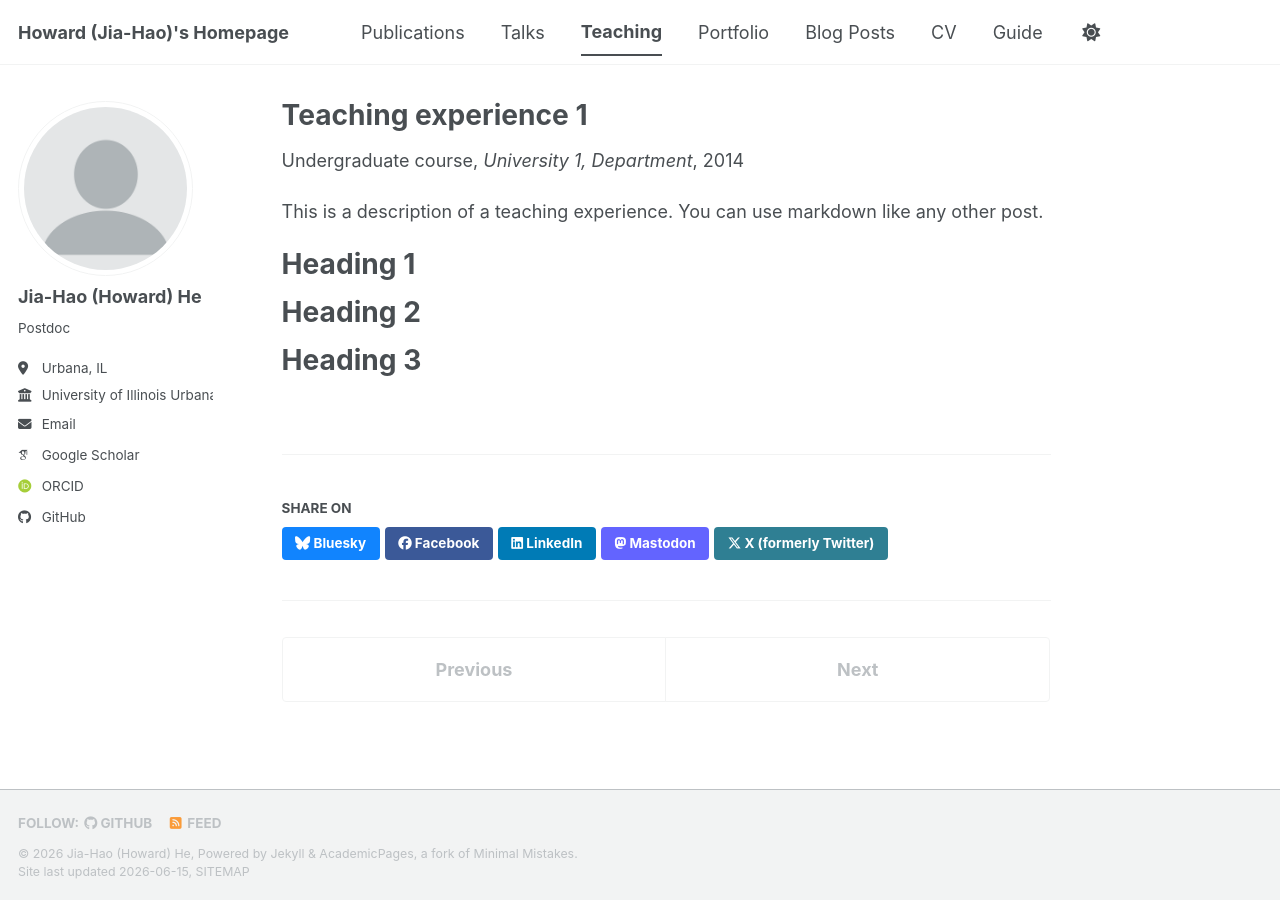
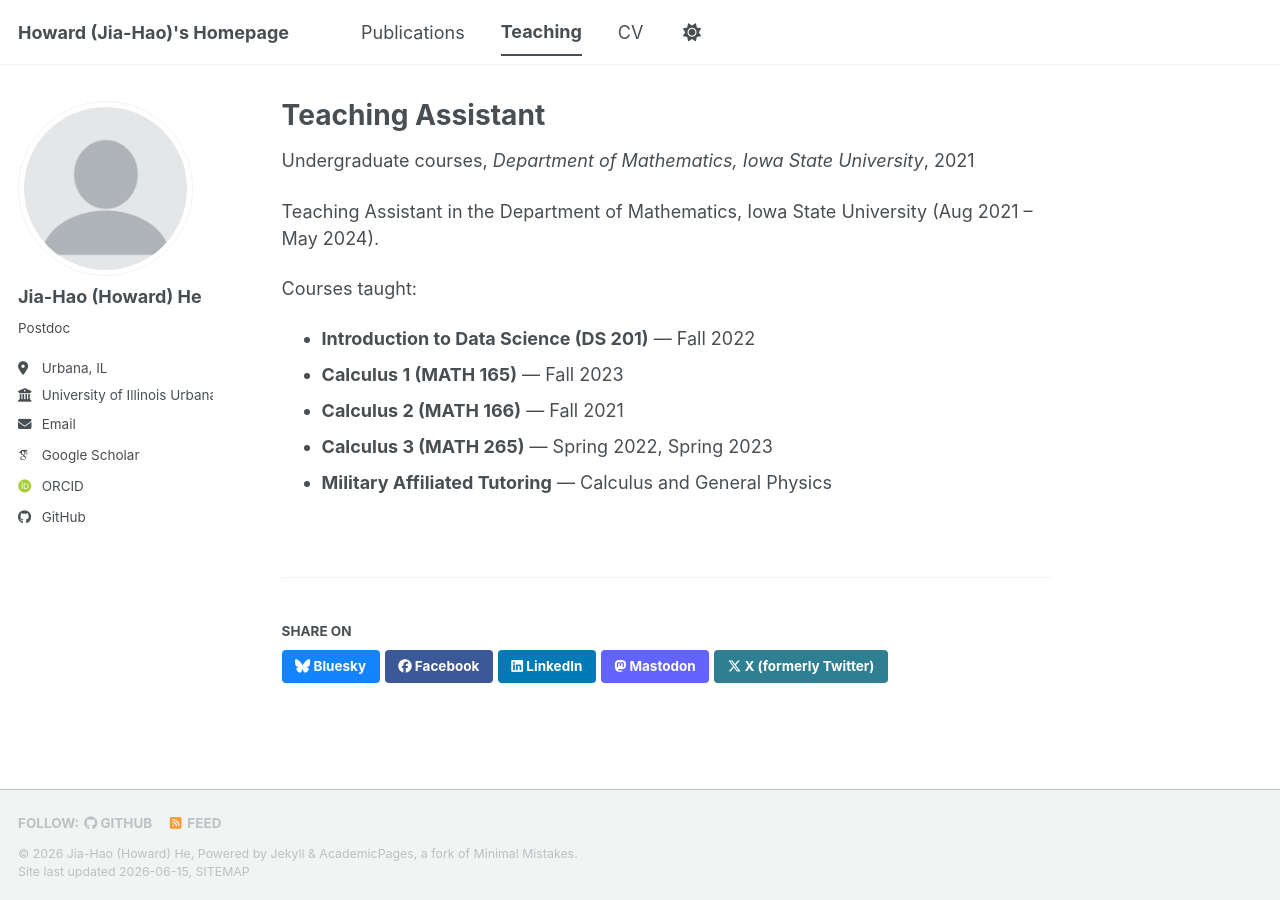
Before and after one commit to howardjhe/howardjhe.github.io, a Jekyll site: the page built from _teaching/2014-spring-teaching-1.md, in a window 1280 px wide. Built offline with Jekyll 4.4.1, drawn with Linux system fonts in a browser that asks for light colours; some web fonts are replaced; a script bundle is joined from its source files by our own code; library files that are not in the unit come from our copies.

Commit message:
06-14-update2

```diff
--- a/_teaching/2014-spring-teaching-1.md
+++ b/_teaching/2014-spring-teaching-1.md
@@ -1,20 +1,20 @@
 ---
-title: "Teaching experience 1"
+title: "Teaching Assistant"
 collection: teaching
-type: "Undergraduate course"
-permalink: /teaching/2014-spring-teaching-1
-venue: "University 1, Department"
-date: 2014-01-01
-location: "City, Country"
+type: "Undergraduate courses"
+permalink: /teaching/iowa-state-ta
+venue: "Department of Mathematics, Iowa State University"
+date: 2021-08-01
+end_date: 2024-05-01
+location: "Ames, IA"
 ---
 
-This is a description of a teaching experience. You can use markdown like any other post.
+Teaching Assistant in the Department of Mathematics, Iowa State University (Aug 2021 – May 2024).
 
-Heading 1
-======
+Courses taught:
 
-Heading 2
-======
-
-Heading 3
-======
+- **Introduction to Data Science (DS 201)** — Fall 2022
+- **Calculus 1 (MATH 165)** — Fall 2023
+- **Calculus 2 (MATH 166)** — Fall 2021
+- **Calculus 3 (MATH 265)** — Spring 2022, Spring 2023
+- **Military Affiliated Tutoring** — Calculus and General Physics
```
Also changed, not shown: _data/navigation.yml (+0 -15 lines), _pages/about.md (+2 -2 lines), _pages/cv.md (+5 -1 lines), _publications/2026-01-01-geoderma-soil-om-segmentation.md (+1 -1 lines), _teaching/2015-spring-teaching-2.md (+2 -16 lines).
